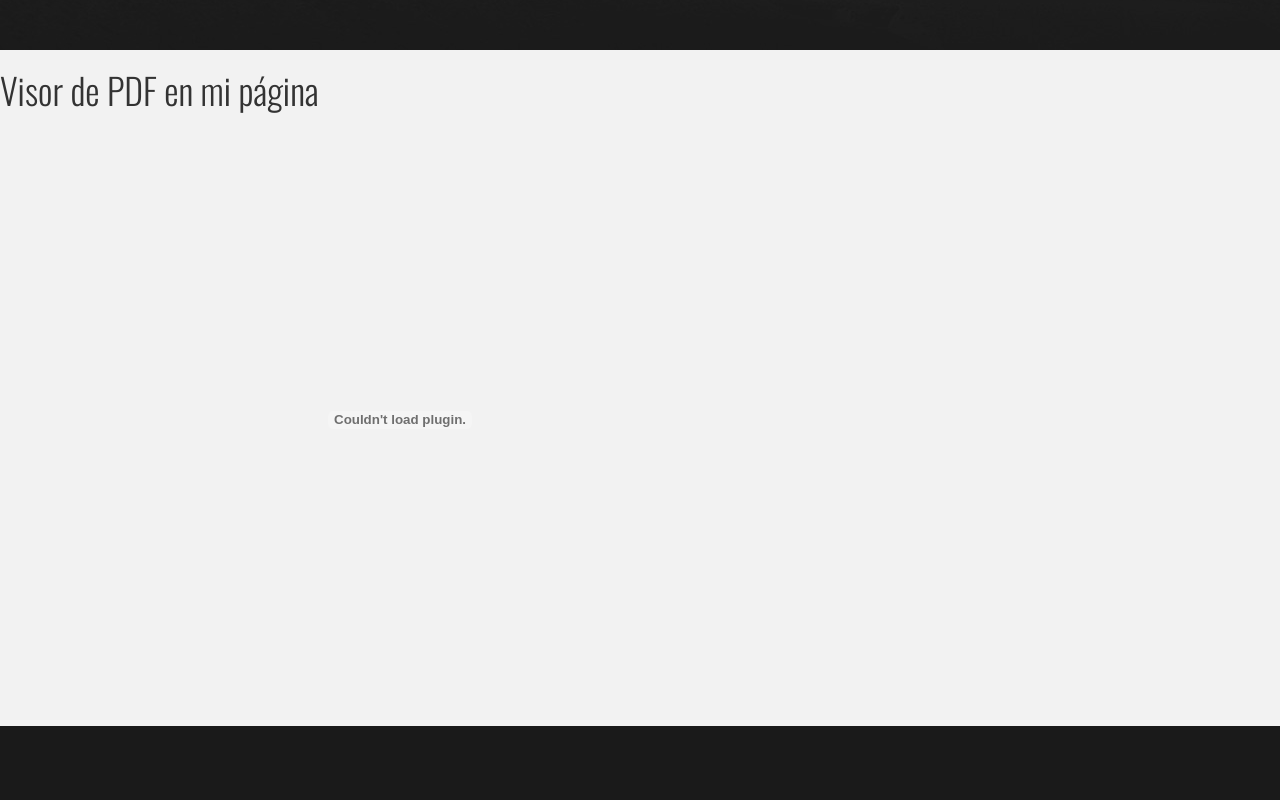
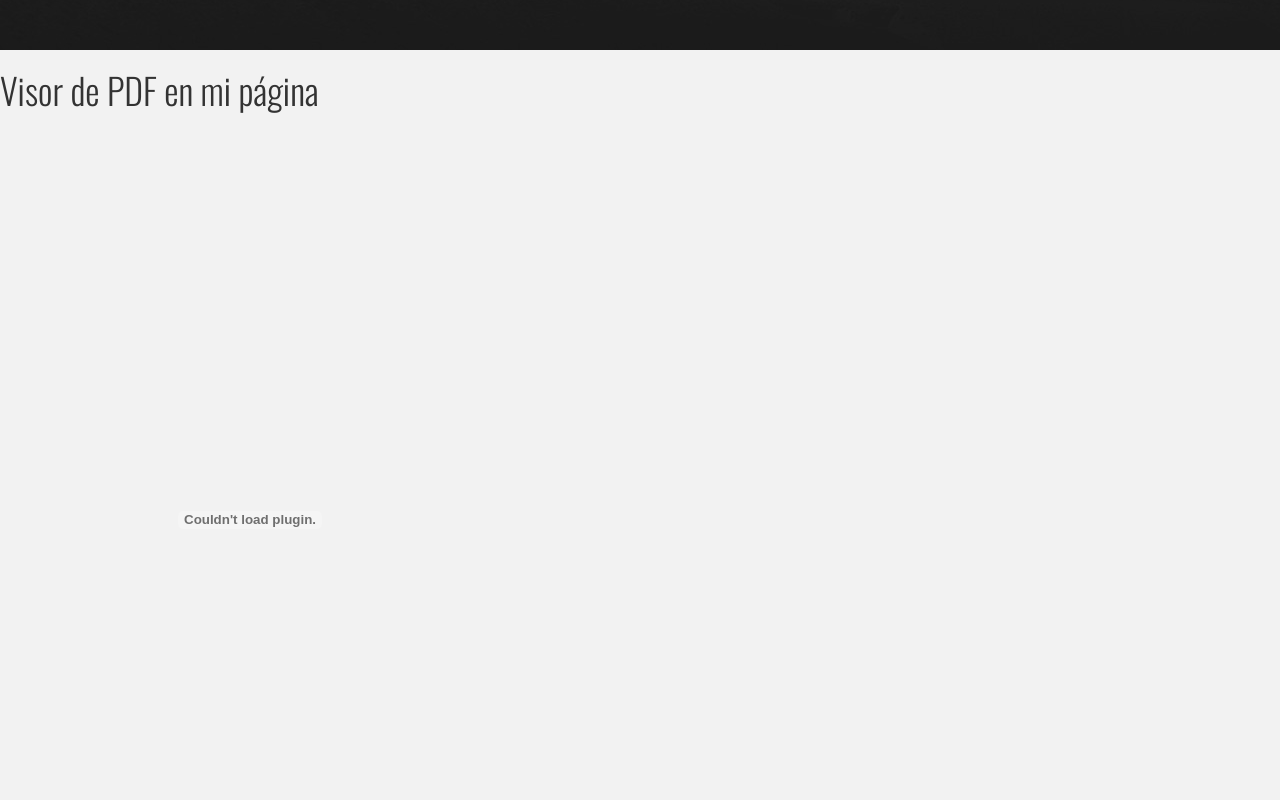
Before and after one commit to eddylae/eddylae.github.io, a plain HTML site: page index.html in a window 1280 px wide. Shown: the part 640-1440 px from the top of the page. Drawn offline with nearby package versions, Linux system fonts and the light colour scheme.

Commit message:
Update index.html

```diff
--- a/index.html
+++ b/index.html
@@ -73,7 +73,7 @@
 
 	<body>
     	<h1>Visor de PDF en mi página</h1>
-   	 <embed src="programa.pdf" width="800" height="600" type="application/pdf">
+   	 <embed src="programa.pdf" width="500" height="800" type="application/pdf">
 	</body>
 
 
```
